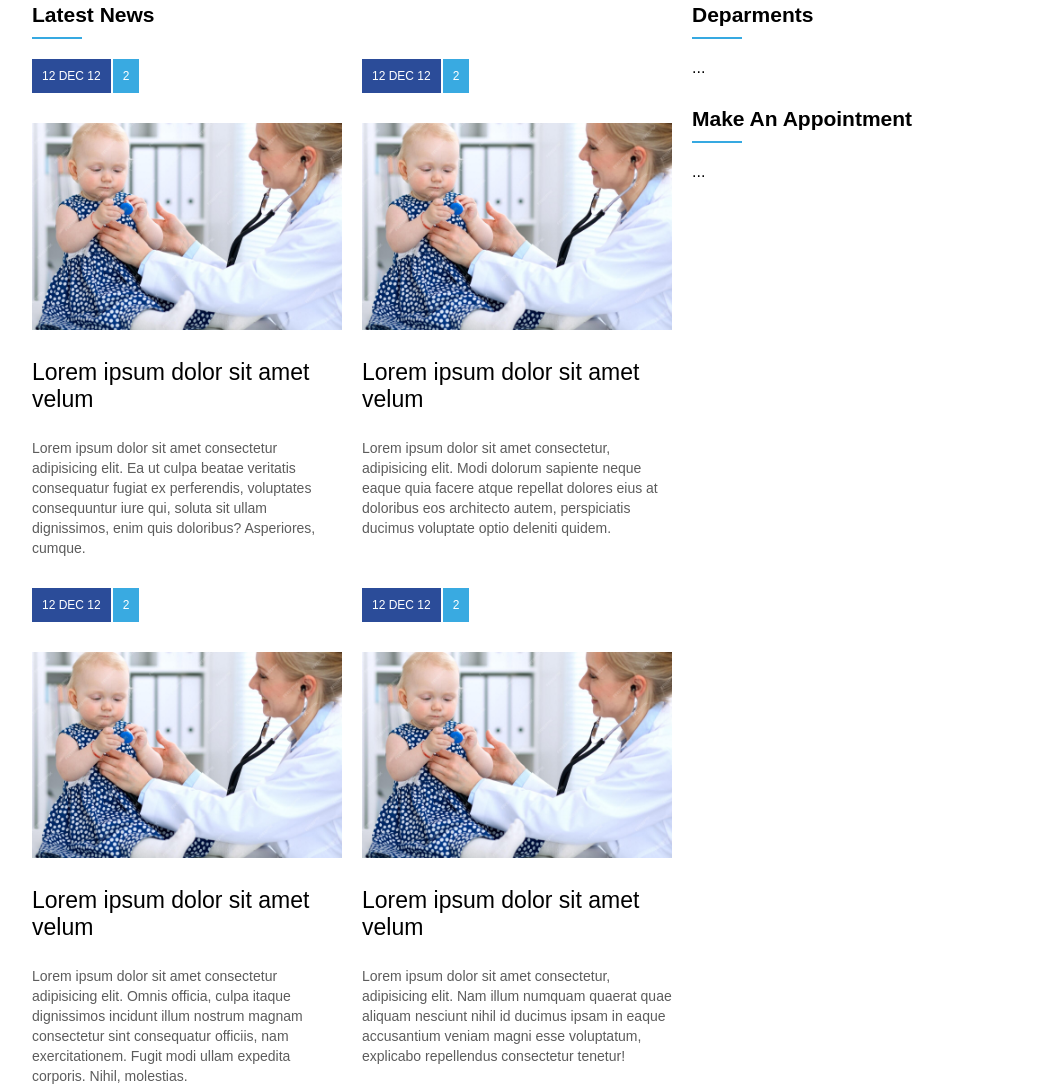
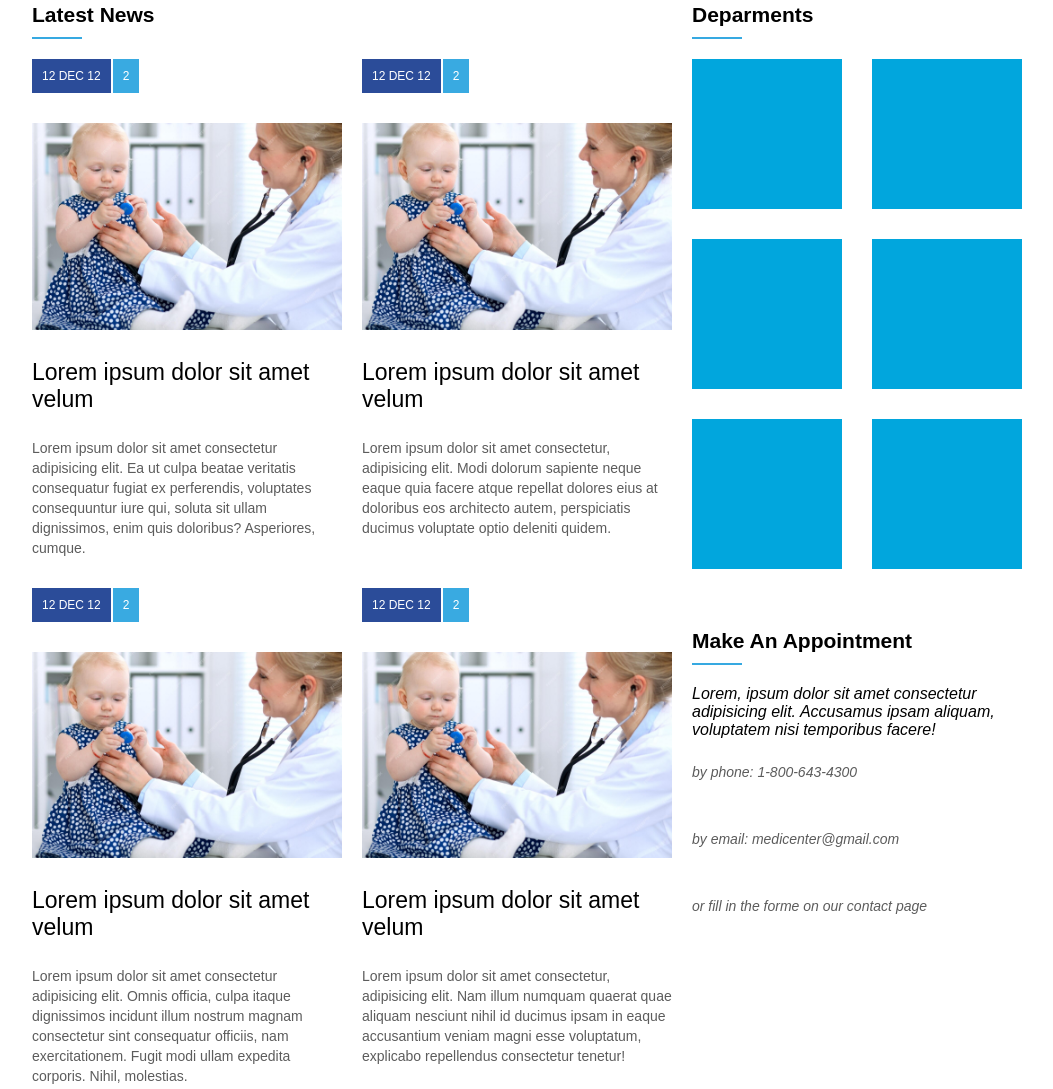
Before and after one commit to victorwaraujo/Site-com-Flexbox-e-HTML-sem-ntico, a plain HTML site: page index.html in a window 1280 px wide. Shown: the part 817-1906 px from the top of the page, without its empty margins (113-1166 px from the left). Drawn offline with Linux system fonts and the light colour scheme.

Commit message:
adicionando widgets

```diff
--- a/assets/css/style.css
+++ b/assets/css/style.css
@@ -219,3 +219,31 @@ article .news_resume {
     font-size: 14px;
     margin-bottom: 30px;
 }
+
+.widget_body {
+    display: flex;
+    justify-content: space-between;
+    flex-wrap: wrap;
+}
+
+.deparments {
+    margin-bottom: 30px;
+    background-color:#01a6dd;
+    height: 150px;
+    width: 150px;
+
+}
+
+.info {
+    margin-bottom: 20px;
+    display: flex;
+    border-bottom: 3px solid #fff3;
+}
+
+.contacts {
+    color: #5c5c5c;
+    line-height: 20px;
+    font-size: 14px;
+    margin-bottom: 30px;
+    border-bottom: 3px solid #fff3;
+}
--- a/index.html
+++ b/index.html
@@ -18,7 +18,7 @@
           <nav>
             <ul>
               <li class="active"><a href="">HOME</a></li>
-              <li><a href="">HOME</a></li>
+              <li><a href="">ABOUT</a></li>
               <li><a href="">HOME</a></li>
               <li><a href="">HOME</a></li>
               <li><a href="">HOME</a></li>
@@ -158,14 +158,35 @@
               <div class="widget_title_text">Deparments</div>
               <div class="widget_title_bar"></div>
             </div>
-            <div class="widget_body">...</div>
+            <div class="widget_body">
+              <div class="deparments"></div>
+              <div class="deparments"></div>
+              <div class="deparments"></div>
+              <div class="deparments"></div>
+              <div class="deparments"></div>
+              <div class="deparments"></div>
+            </div>
           </div>
           <div class="widget">
             <div class="widget_title">
               <div class="widget_title_text">Make An Appointment</div>
               <div class="widget_title_bar"></div>
             </div>
-            <div class="widget_body">...</div>
+            <div class="widget_body">
+              <address>
+                <div class="info">
+                  Lorem, ipsum dolor sit amet consectetur adipisicing elit.
+                  Accusamus ipsam aliquam, voluptatem nisi temporibus facere!
+                </div>
+                <div class="contacts">
+                  <p>by phone: <span>1-800-643-4300</span></p>
+                </div>
+                <div class="contacts"><p>by email: <a href=""></a>medicenter@gmail.com</p></div>
+                <div class="contacts">
+                  or fill in the forme on our contact page
+                </div>
+              </address>
+            </div>
           </div>
         </aside>
       </div>
```
